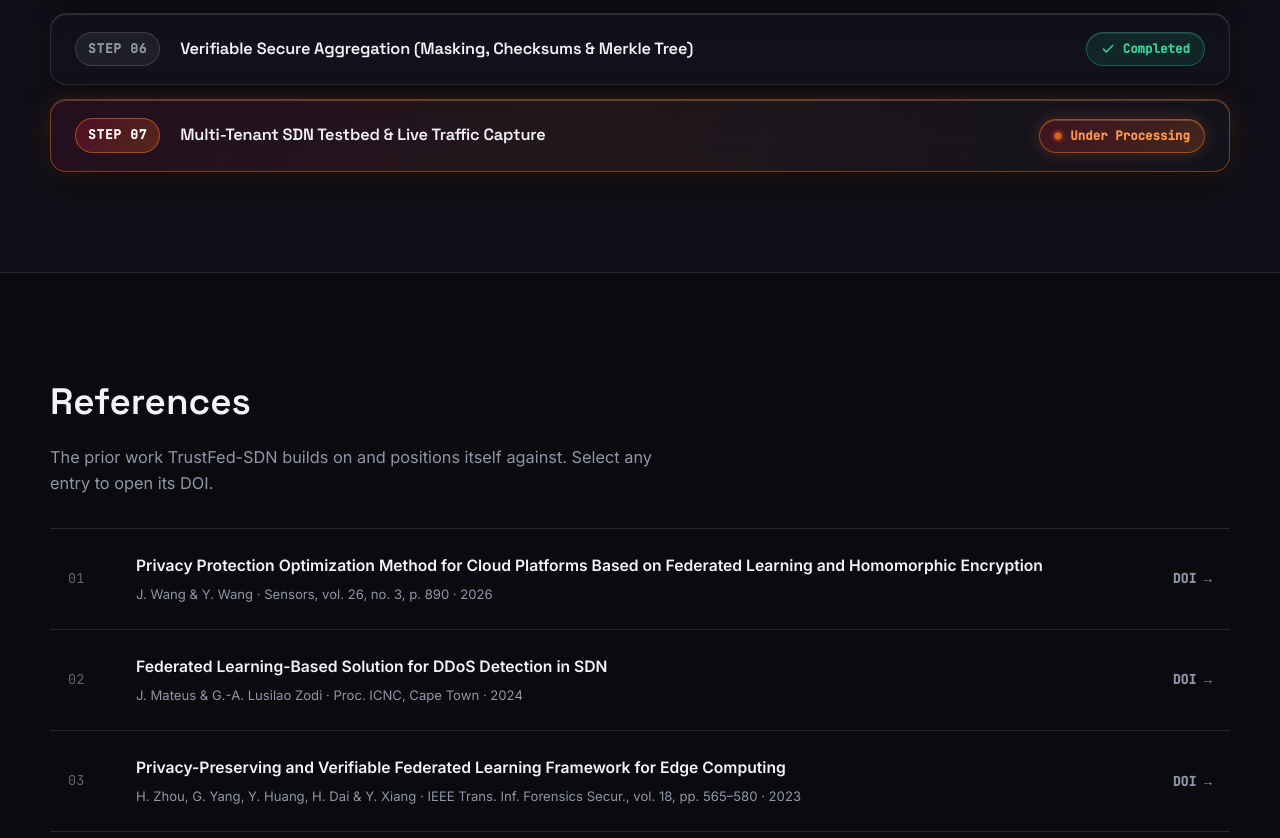
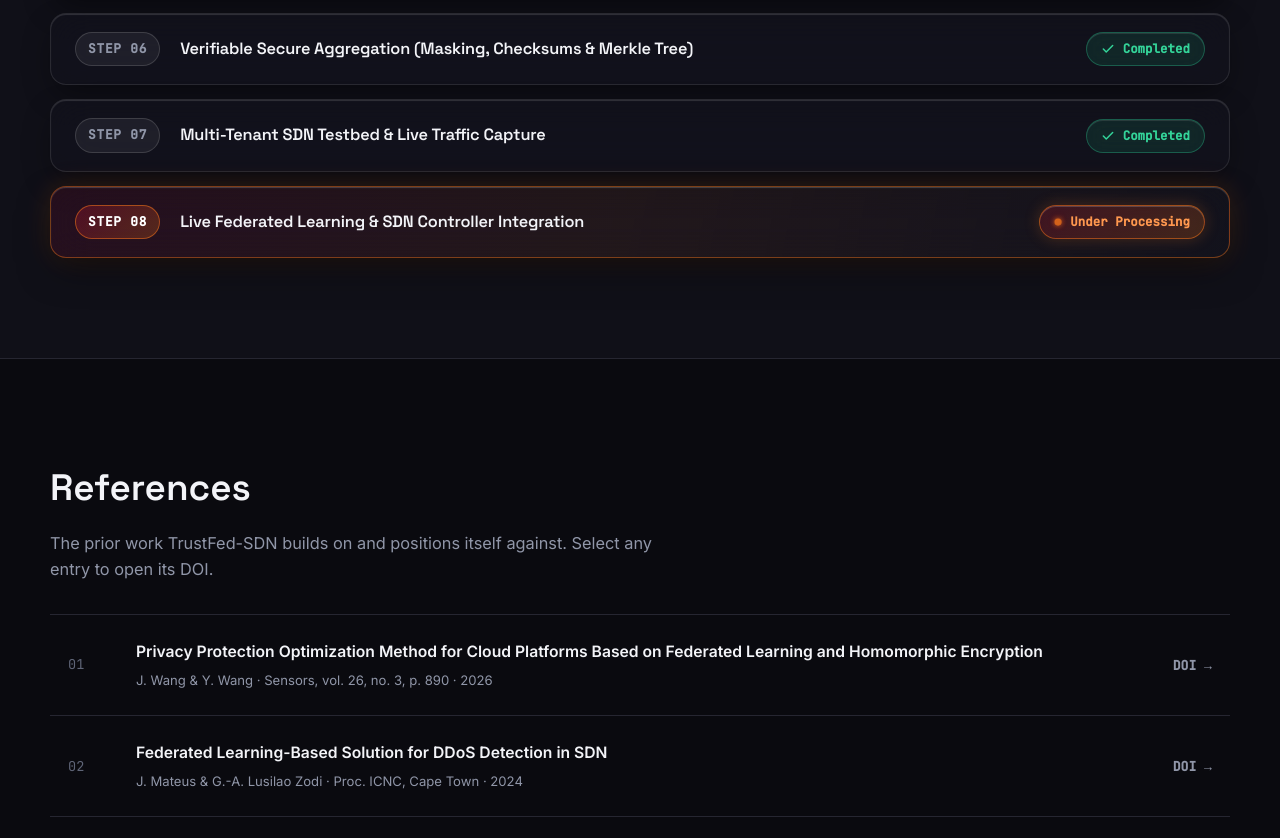
Before and after one commit to naimurhamim/trust-fed-website, a plain HTML site: page index.html in a window 1280 px wide. Shown: the part 3810-4648 px from the top of the page. Drawn offline with Linux system fonts and the light colour scheme.

Commit message:
Mark Step 07 completed and Step 08 under processing

```diff
--- a/index.html
+++ b/index.html
@@ -354,9 +354,21 @@
           </span>
         </div>
 
-        <div class="progress-glass-item is-processing">
+        <div class="progress-glass-item is-complete">
           <span class="progress-step-tag">Step 07</span>
           <span class="progress-step-title">Multi-Tenant SDN Testbed &amp; Live Traffic Capture</span>
+          <span class="progress-status status-complete">
+            <svg width="14" height="14" viewBox="0 0 24 24" fill="none" stroke="currentColor" stroke-width="2.6"
+              stroke-linecap="round" stroke-linejoin="round" aria-hidden="true">
+              <polyline points="20 6 9 17 4 12"></polyline>
+            </svg>
+            Completed
+          </span>
+        </div>
+
+        <div class="progress-glass-item is-processing">
+          <span class="progress-step-tag">Step 08</span>
+          <span class="progress-step-title">Live Federated Learning &amp; SDN Controller Integration</span>
           <span class="progress-status status-processing">
             <span class="status-pulse-dot" aria-hidden="true"></span>
             Under Processing
```
